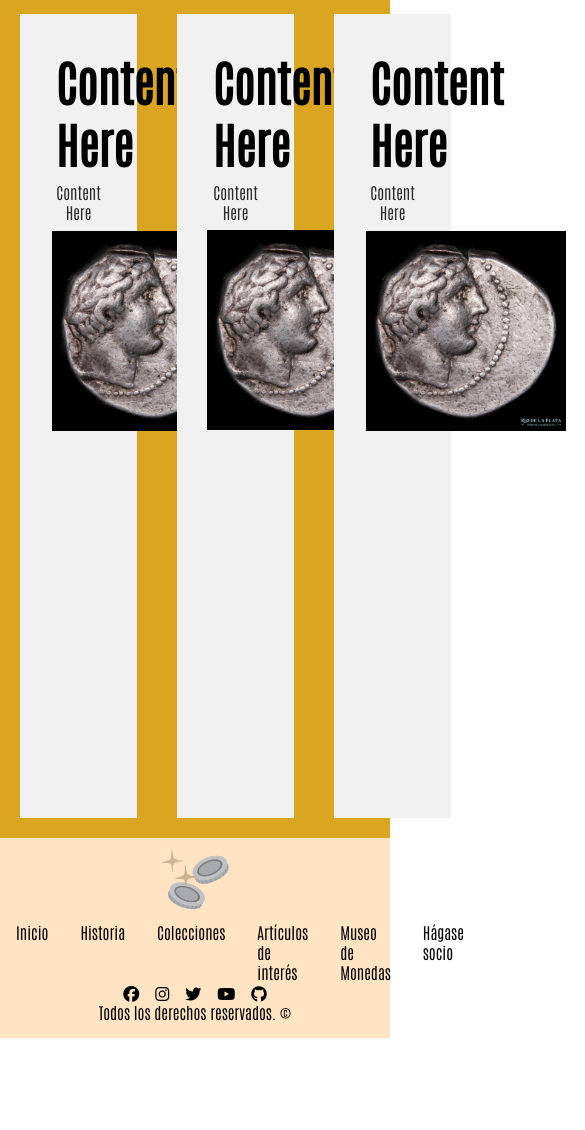
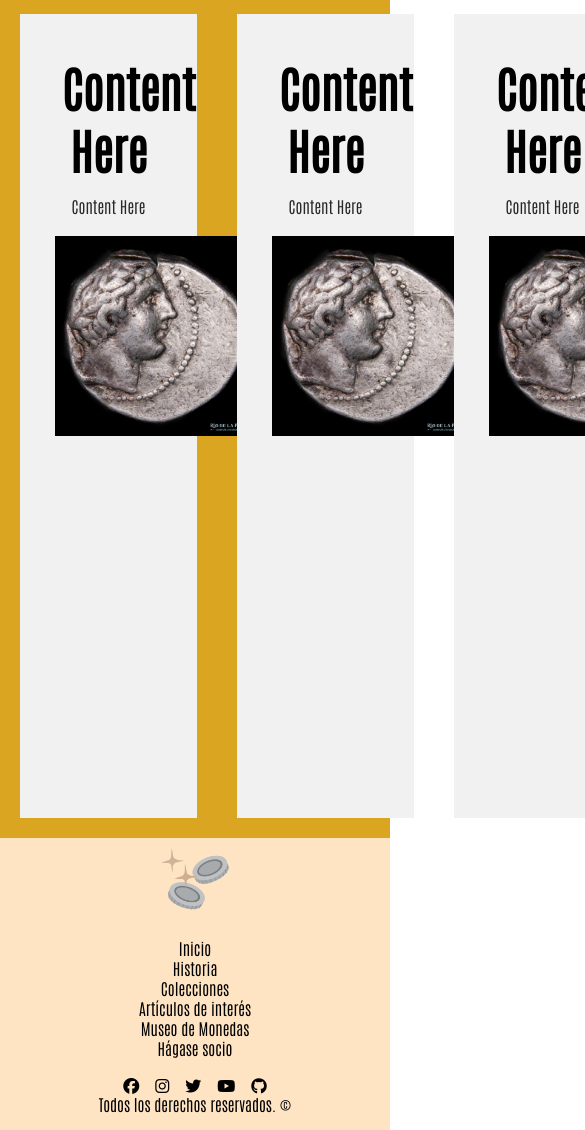
Before and after one commit to marfilnoir/codos, a plain HTML site: page index.html in a window 390 px wide. Shown: the part 326-1456 px from the top of the page, 585 px wide, since content can reach past the window. Before the commit the page ends 1364 px from the top, so only its background shows below. Drawn offline with nearby package versions, Linux system fonts and the light colour scheme.

Commit message:
updates 2

```diff
--- a/estilosindex.css
+++ b/estilosindex.css
@@ -1,7 +1,7 @@
     * { margin:0 ;
     padding:0;
     font-family: 'Antonio', sans-serif;
-    box-sizing: border-box;
+
 }
 
 /* estilos menu */
@@ -105,6 +105,7 @@ p { padding: 4%;
   background-color: goldenrod;
   justify-content: space-around;
   height: 100vh;
+  box-sizing: border-box;
 }
 
 .display1 > div {
@@ -208,7 +209,25 @@ footer{
   padding-bottom: 1rem;
 }
 
+@media only screen and (max-width: 600px) {
 
+  .footer-container {
+    flex-direction: column;
+}
+
+.footer-list {
+    flex-direction: column;
+    text-align: center;
+    padding: 1rem;
+}
+
+/* .footer-list li:first-child {
+  padding: 1rem 0 0 0;
+}
+
+  .footer-list li:last-child {
+  padding: 0 0 2rem 0;
+} */
 
 /* Esto afecta a formulario */
 
--- a/index.html
+++ b/index.html
@@ -47,15 +47,15 @@
 
  <main>
     <div class="display1">
-        <div class="yui-u first">
+        <div>
         <h2>Content Here</h2>
           <p>Content Here<p>
             <img src="img/galeria1.jpg" alt="" class=imagenindex> </p>
         </div>
         <div>
             <h2>Content Here</h2>
-          <p>Content Here </p>
-            <img src="img/galeria1.jpg" alt="" class=imagenindex>
+          <p>Content Here<p>
+            <img src="img/galeria1.jpg" alt="" class=imagenindex> </p>
         </div>
         <div>
             <h2>Content Here</h2>
```
